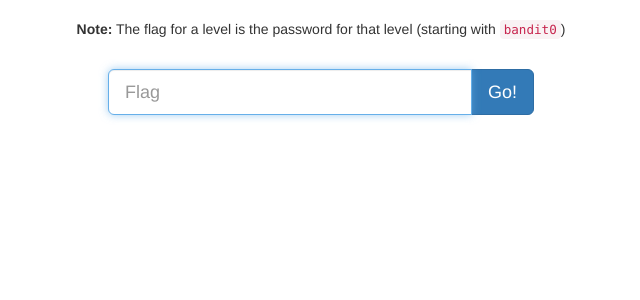
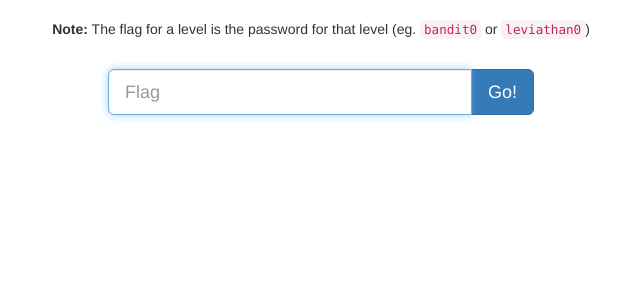
Before and after one commit to CalPolySEC/wrath-ctf-framework, a Flask app: page /submit/ in a window 1280 px wide. Shown: the part 51-351 px from the top of the page, without its empty margins (319-959 px from the left). Run offline with Flask 2, Linux system fonts and the light colour scheme; the visitor is signed in with stand-in values (Sample User, id 1); some libraries are stand-ins or nearby versions.

Commit message:
Update the message

```diff
--- a/templates/submit.html
+++ b/templates/submit.html
@@ -2,7 +2,7 @@
 
 {% block body %}
     <div class="center">
-      <p><b>Note:</b> The flag for a level is the password for that level (starting with <code>bandit0</code>)</p>
+      <p><b>Note:</b> The flag for a level is the password for that level (eg. <code>bandit0</code> or <code>leviathan0</code>)</p>
     </div>
     <form class="flag-submission" method="POST" action="{{ url_for('submit_flag') }}">
       <input type="hidden" name="token" value="{{ session['csrf_token'] }}">
```
